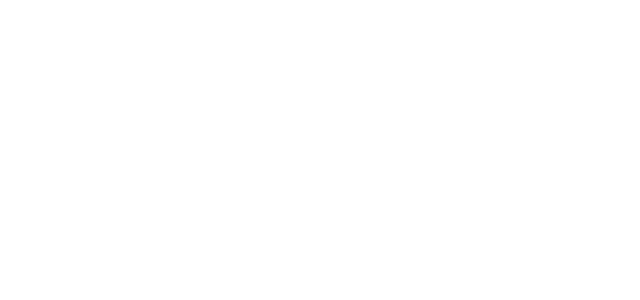
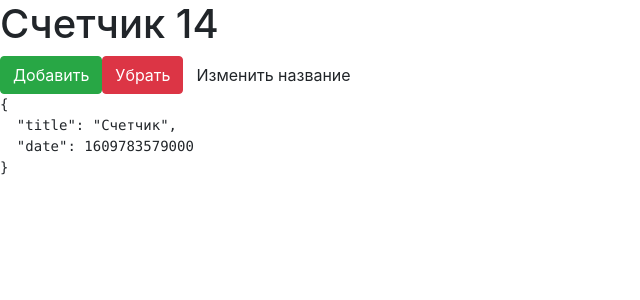
Before and after one commit to YmNIK13/react-hooks, a React (Create React App) app: page / in a window 1280 px wide. Shown: the top 300 px of the page, without its empty margins (0-640 px from the left). Built offline with nearby package versions, Linux system fonts and the light colour scheme.

Commit message:
Hook useState

```diff
--- a/public/index.html
+++ b/public/index.html
@@ -8,6 +8,10 @@
 	<meta name="description" content="Web site created using create-react-app"/>
 	<link rel="apple-touch-icon" href="%PUBLIC_URL%/logo192.png"/>
 	<link rel="manifest" href="%PUBLIC_URL%/manifest.json"/>
+
+	<link rel="stylesheet" href="https://cdn.jsdelivr.net/npm/bootstrap@4.5.3/dist/css/bootstrap.min.css"
+	      integrity="sha384-TX8t27EcRE3e/ihU7zmQxVncDAy5uIKz4rEkgIXeMed4M0jlfIDPvg6uqKI2xXr2" crossorigin="anonymous">
+
 	<title>React App</title>
 </head>
 <body>
--- a/src/App.js
+++ b/src/App.js
@@ -1,9 +1,57 @@
-import React from 'react'
+import React, {useState} from 'react'
+
+function computeInitialCounter() {
+    console.log('Some calculation ...')
+
+    return Math.trunc(Math.random() * 20)
+}
 
 function App() {
+    // const [counter, setCounter] = useState(computeInitialCounter())
+
+    const [counter, setCounter] = useState(() => {
+        return computeInitialCounter()
+    })
+
+    const [state, setState] = useState({
+        title: 'Счетчик',
+        date: Date.now(),
+    })
+
+
+    function increment() {
+        // setCounter(counter + 1)
+        // setCounter(counter + 1)
+
+        setCounter((prevCounter) => {
+            return prevCounter + 1
+        })
+        setCounter(prev => prev + 1)
+    }
+
+    function decrement() {
+        setCounter(counter - 1)
+    }
+
+    function updateTitle() {
+        setState(prev => {
+                return {
+                    ...prev,
+                    title: "Новое название"
+                }
+            }
+        )
+    }
+
     return (
         <div>
+            <h1>Счетчик {counter}</h1>
+            <button onClick={increment} className="btn btn-success">Добавить</button>
+            <button onClick={decrement} className="btn btn-danger">Убрать</button>
 
+            <button onClick={updateTitle} className="btn btn-default">Изменить название</button>
+
+            <pre>{JSON.stringify(state, null, 2)}</pre>
         </div>
     )
 }
```
